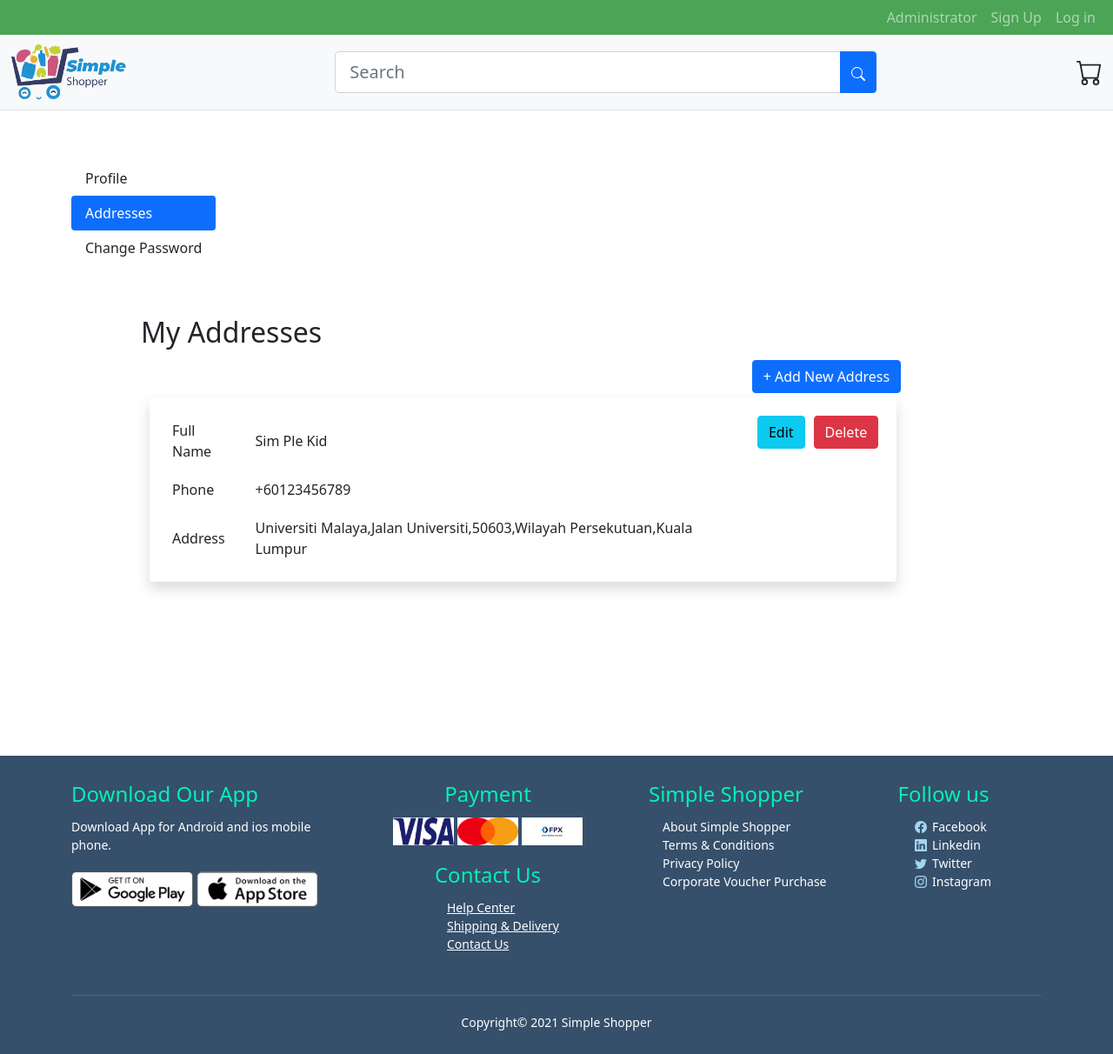
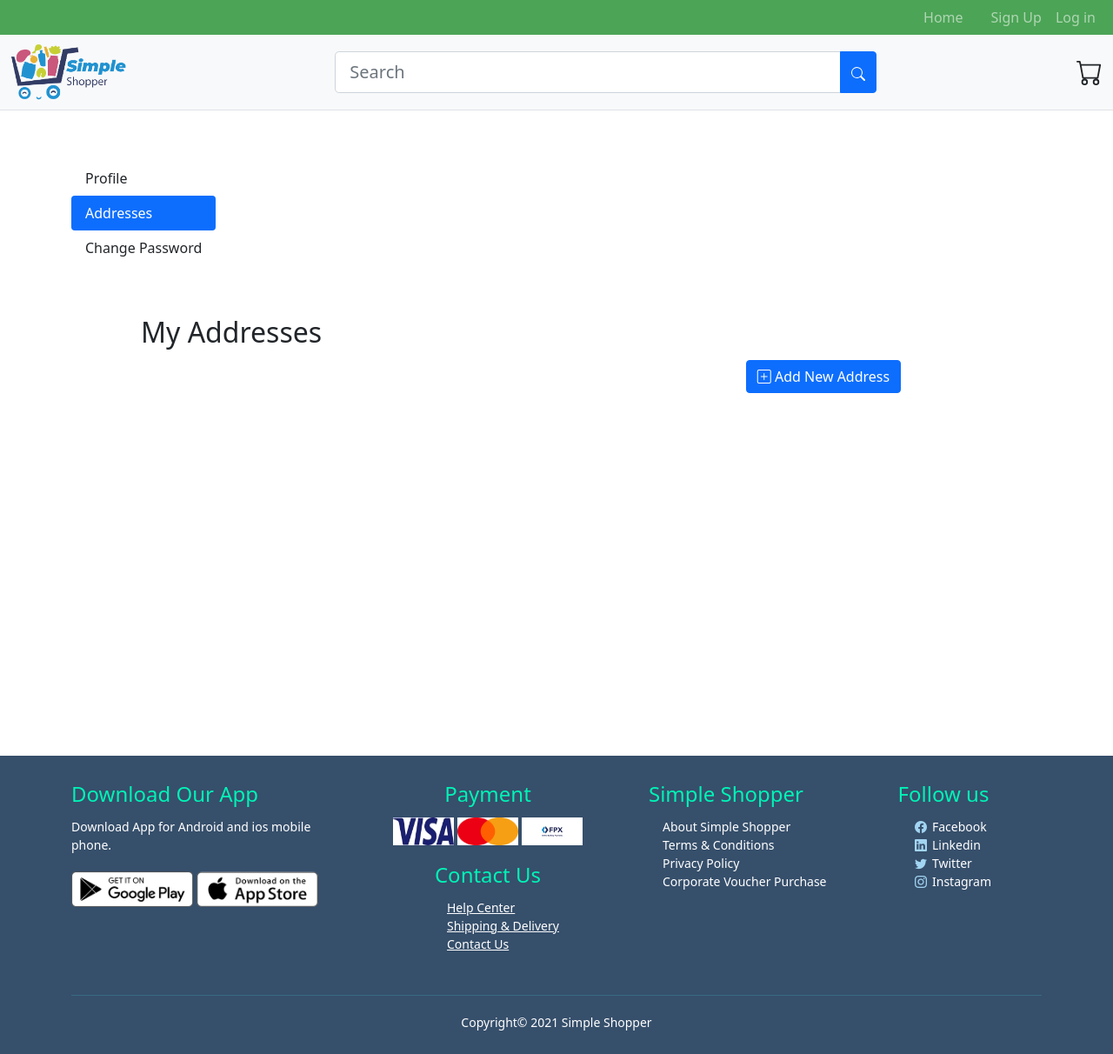
Before and after one commit to owen0712/simple-shopper, a PHP site: page /src/address.html in a window 1280 px wide. Shown: the whole page at 87% size. Run offline with PHP 8.4, Linux system fonts and the light colour scheme; some libraries are stand-ins or nearby versions.

Commit message:
improve header function and change button design

```diff
--- a/js/address.js
+++ b/js/address.js
@@ -3,7 +3,8 @@ const title=document.querySelector('#title');
 var editing=0;
 var editing_address=null;
 
-var addressesArr=JSON.parse(localStorage.getItem('user'))['addressesArr'];
+var accessed_user=JSON.parse(localStorage.getItem('user'))
+var addressesArr=accessed_user['addressesArr'];
 
 function showForm(){
     addressForm.style.display='flex';
@@ -55,7 +56,7 @@ function addNewAddress(n_id,n_name,n_phone,n_postal_code,n_state,n_area,n_descri
         state:n_state,
         area:n_area,
         description:n_description,
-        n_default_add
+        default_checked:n_default_add
     }
     addressesArr.forEach(element=>{
         if(n_default_add){
@@ -75,7 +76,14 @@ function addNewAddress(n_id,n_name,n_phone,n_postal_code,n_state,n_area,n_descri
             exist=false;
         }
     })
-    if(!exist){addressesArr.push(new_address);}
+    if(!exist){
+        if(n_default_add){
+            addressesArr.unshift(new_address);
+        }
+        else{
+            addressesArr.push(new_address);
+        }
+    }
     else{alert("The address is exist");}
     return exist;
 }
@@ -94,39 +102,15 @@ $("form").submit(function(e){
     let description = $("#description").val();
     let default_add=$("#default_checked").prop('checked');
     let id=addressesArr.length+1;
-    let markup = `<div class="address shadow p-3 mb-5 bg-white rounded">
-                    <label class='id'>${id}</label>
-                    <button class="btn btn-danger delete" >Delete</button>
-                    <button class="btn btn-info edit" onclick="editForm()" id="edit_btn">Edit</button>
-                    <table>
-                        <tr>
-                            <td>Full Name</td>
-                            <td class="name">${name}</td>
-                        </tr>
-                        <tr>
-                            <td>Phone</td>
-                            <td>+6${phone}</td>
-                        </tr>
-                        <tr>
-                            <td>Address</td>
-                            <td>${description},${postal_code},${area},${state}</td>
-                        </tr>
-                    </table>
-                </div>`;
     if(editing==0){
-        if(!addNewAddress(id,name,phone,postal_code,state,area,description,default_add)){
-            if (default_add) {
-                $("#addresses").prepend(markup);
-            }
-            else{
-                $("#addresses").append(markup);
-            }
-        }
+        addNewAddress(id,name,phone,postal_code,state,area,description,default_add)
     }
     else{
         editAddress(name,phone,postal_code,state,area,description,default_add);
         editing=0;
     }
+    localStorage.setItem('user',JSON.stringify(accessed_user))
+    render()
     hideForm();
 });
 
@@ -146,3 +130,55 @@ $('body').on('click', '.edit', function(){
     showEditForm();
     title.innerHTML="Edit Address";
 });
+
+$(document).ready(render())
+
+function render(){
+    var addressSection=document.querySelector('#addresses')
+    var content=''
+    for(var add of addressesArr){
+        content += add['default_checked']==true?`<div class="address shadow p-3 mb-5 bg-white rounded">
+                    <label class='id'>${add['id']}</label>
+                    <button class="btn btn-danger delete"><i class="bi bi-trash"></i> Delete</button>
+                    <button class="btn btn-info edit" id="edit_btn"><i class="bi bi-pencil-square"></i> Edit</button>
+                    <table>
+                        <tr>
+                            <td colspan="2"><strong>Default Address</strong></td>
+                        </tr>
+                        <tr>
+                            <td>Full Name</td>
+                            <td class="name">${add['name']}</td>
+                        </tr>
+                        <tr>
+                            <td>Phone</td>
+                            <td>+6${add['phone']}</td>
+                        </tr>
+                        <tr>
+                            <td>Address</td>
+                            <td>${add['description']},${add['postal_code']},${add['area']},${add['state']}</td>
+                        </tr>
+                    </table>
+                </div>`:
+                `<div class="address shadow p-3 mb-5 bg-white rounded">
+                    <label class='id'>${add['id']}</label>
+                    <button class="btn btn-danger delete"><i class="bi bi-trash"></i> Delete</button>
+                    <button class="btn btn-info edit" id="edit_btn"><i class="bi bi-pencil-square"></i> Edit</button>
+                    <table>
+                        <tr>
+                            <td>Full Name</td>
+                            <td class="name">${add['name']}</td>
+                        </tr>
+                        <tr>
+                            <td>Phone</td>
+                            <td>+6${add['phone']}</td>
+                        </tr>
+                        <tr>
+                            <td>Address</td>
+                            <td>${add['description']},${add['postal_code']},${add['area']},${add['state']}</td>
+                        </tr>
+                    </table>
+                </div>`;
+    }
+    console.log(content)
+    addressSection.innerHTML=content
+}
--- a/js/profile.js
+++ b/js/profile.js
@@ -1,5 +1,3 @@
-const user=JSON.parse(localStorage.getItem('user'))
-
 $('#username').val(user['username']);
 $('#name').val(user['name']);
 $('#email').val(user['email']);
--- a/src/address.html
+++ b/src/address.html
@@ -12,6 +12,7 @@
     <script src="../js/user.js" defer></script>
     <script src="https://cdn.jsdelivr.net/npm/bootstrap@5.0.0-beta3/dist/js/bootstrap.bundle.min.js" integrity="sha384-JEW9xMcG8R+pH31jmWH6WWP0WintQrMb4s7ZOdauHnUtxwoG2vI5DkLtS3qm9Ekf" crossorigin="anonymous"></script>
     <script src="https://code.jquery.com/jquery-3.5.1.min.js"></script>
+    <script src="../js/user.js" defer></script>
     <title>Simple Shopper</title>
 </head>
 <body>
@@ -81,13 +82,16 @@
             <div class="collapse navbar-collapse" id="navbarNav">
                 <ul class="navbar-nav ms-auto">
                     <li class="nav-item">
-                        <a class="nav-link" href="/src/administrator.html">Administrator</a>
-                    </li>
-                <li class="nav-item">
-                        <a class="nav-link" href="#">Sign Up</a>
+                        <a class="nav-link" href="../src/index.html">Home</a>
                     </li>
                     <li class="nav-item">
-                        <a class="nav-link" href="#">Log in</a>
+                        <a class="nav-link" id='admin' href="../src/administrator.html"></a>
+                    </li>
+                    <li class="nav-item">
+                        <a class="nav-link" id='sign-up' href="../src/sign.html">Sign Up</a>
+                    </li>
+                    <li class="nav-item">
+                        <a class="nav-link" id='sign-in' href="../src/signin.html">Log in</a>
                     </li>
                 </ul>
             </div>
@@ -131,28 +135,9 @@
         <main>
             <div>
                 <h2>My Addresses</h2>
-                <button class="btn btn-primary" id="add_btn" onclick="newForm()">+ Add New Address</button>
+                <button class="btn btn-primary" id="add_btn" onclick="newForm()"><i class="bi bi-plus-square"></i> Add New Address</button>
             </div>
             <div id="addresses">
-                <div class="address shadow p-3 mb-5 bg-white rounded">
-                    <label class='id'>1</label>
-                    <button class="btn btn-danger delete" >Delete</button>
-                    <button class="btn btn-info edit" id="edit_btn">Edit</button>
-                    <table>
-                        <tr>
-                            <td>Full Name</td>
-                            <td class="name">Sim Ple Kid</td>
-                        </tr>
-                        <tr>
-                            <td>Phone</td>
-                            <td>+60123456789</td>
-                        </tr>
-                        <tr>
-                            <td>Address</td>
-                            <td>Universiti Malaya,Jalan Universiti,50603,Wilayah Persekutuan,Kuala Lumpur</td>
-                        </tr>
-                    </table>
-                </div>
             </div>
         </main>
     </div>
--- a/style/address.css
+++ b/style/address.css
@@ -12,7 +12,6 @@ button{
     clear: both;
     border-radius: 5px;
 }
-
 
 #add_address{
     display: none;
--- a/style/setting.css
+++ b/style/setting.css
@@ -23,8 +23,26 @@ main{
     min-height: 500px;
 }
 
-.main-content{
-    background
+.btn-primary,.btn-info,.btn-danger{
+    transition-duration: 0.2s;
+}
+
+.btn-primary:hover{
+    background-color: white;
+    color: black;
+    border: 2px solid #0275d8;
+}
+
+.btn-info:hover{
+    background-color: white;
+    color: black;
+    border: 2px solid #5bc0de;
+}
+
+.btn-danger:hover{
+    background-color: white;
+    color: black;
+    border: 2px solid #d9534f;
 }
 
 .footer{
```
Also changed, not shown: js/password.js (+3 -4 lines), src/password.html (+13 -9 lines), src/profile.html (+11 -8 lines).
